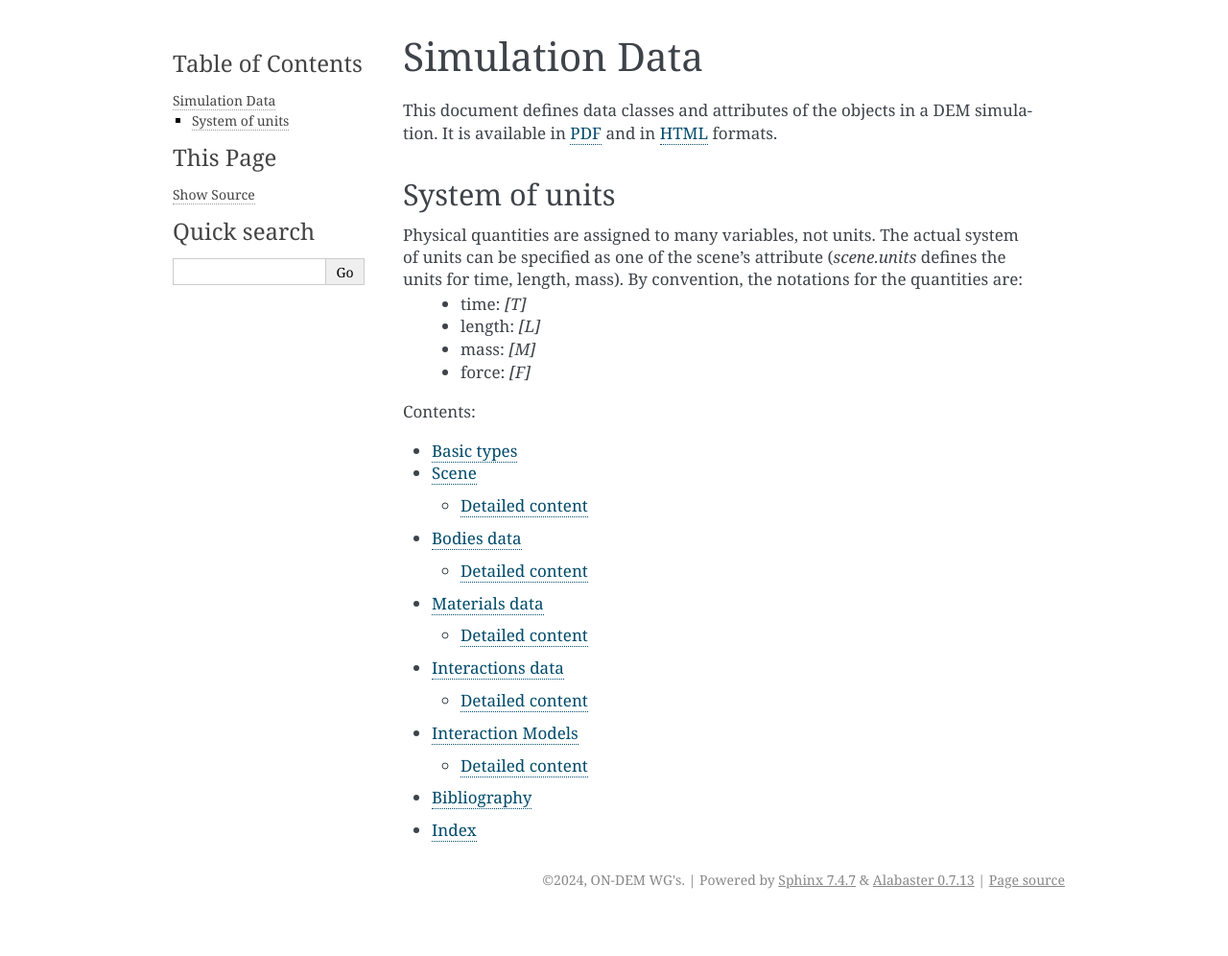
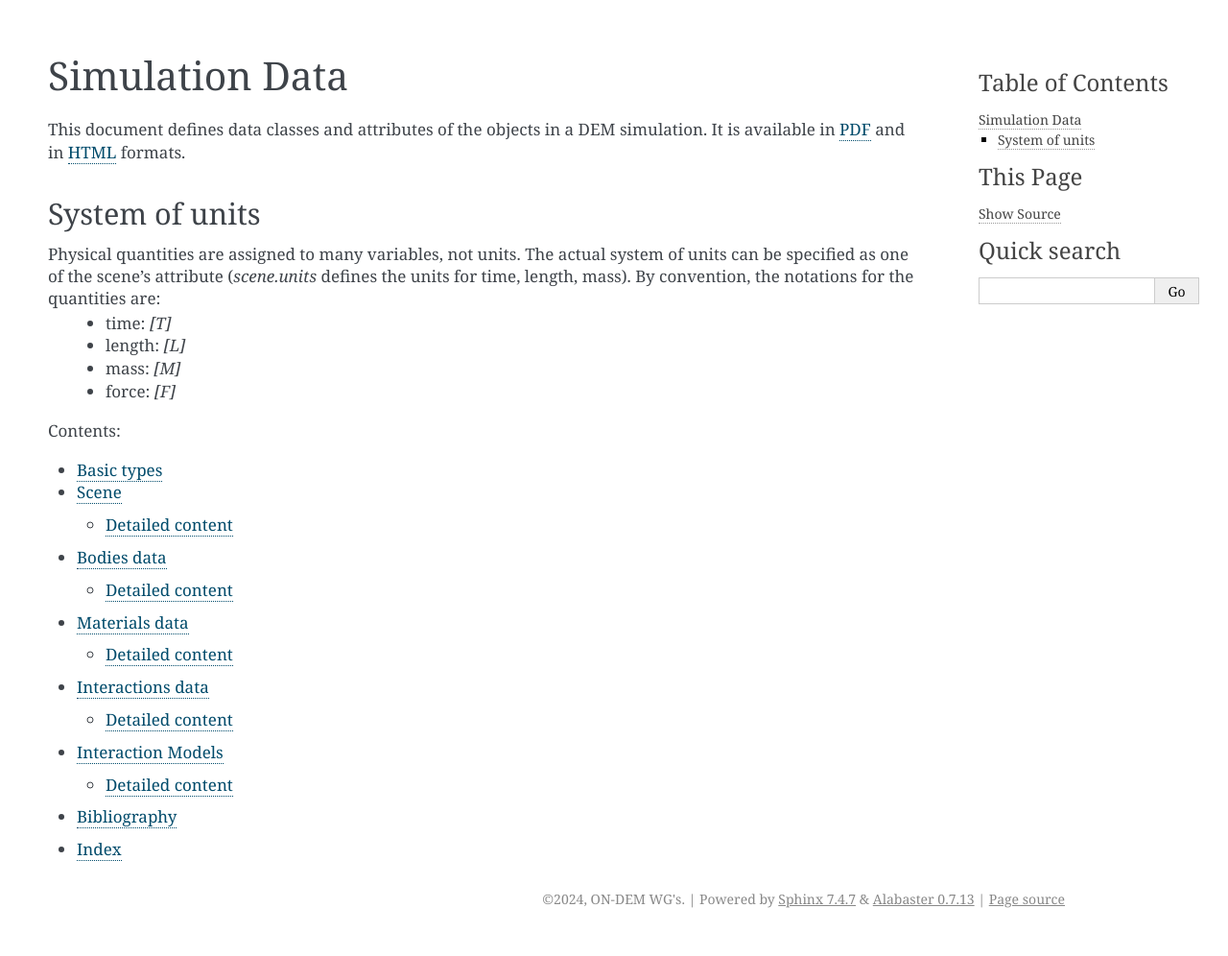
Before and after one commit to ON-DEM/ON-DEM-WG3-FileFormat, a Sphinx documentation site: the page built from sphinx/index.rst, in a window 1280 px wide. Shown: the whole page at 96% size. Built offline with Sphinx 7.4.7, drawn with Linux system fonts in a browser that asks for light colours; the version number could not be read and is left out; before the commit the page ends 956 px from its top, so only the background shows below that.

Commit message:
improved html layout

```diff
--- /dev/null
+++ b/sphinx/_static/custom.css
@@ -0,0 +1,36 @@
+/* Expand content width for better readability */
+
+body {
+    margin: 0;
+    padding: 20px;
+}
+
+div.document {
+    width: auto;
+}
+
+div.documentwrapper {
+    float: left;
+    width: calc(100% - 270px);
+}
+
+div.bodywrapper {
+    margin: 0;
+}
+
+div.body {
+    max-width: none;
+}
+
+div.sphinxsidebar {
+    float: right;
+    width: 250px;
+    margin-left: 20px;
+}
+
+/* Clearfix */
+div.document::after {
+    content: "";
+    display: table;
+    clear: both;
+}
--- a/sphinx/conf.py
+++ b/sphinx/conf.py
@@ -143,6 +143,9 @@ html_theme = 'alabaster'
 # so a file named "default.css" will overwrite the builtin "default.css".
 html_static_path = ['_static']
 
+# Include custom CSS to expand content width
+html_css_files = ['custom.css']
+
 # Custom sidebar templates, must be a dictionary that maps document names
 # to template names.
 #
--- a/sphinx/interaction_full.rst
+++ b/sphinx/interaction_full.rst
@@ -11,7 +11,6 @@ This page displays all inherited members for each data type. To get back to norm
    :no-main-docstr:
    :no-heading:
    :skip: Vector3, Matrix3, Quaternion
-   :no-inheritance-diagram:
 
 Detailed contents
 *****************
```
